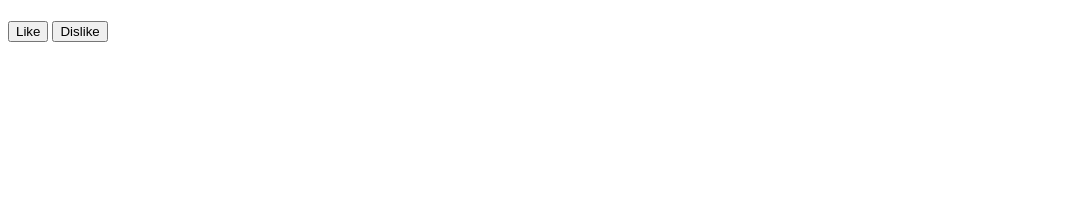
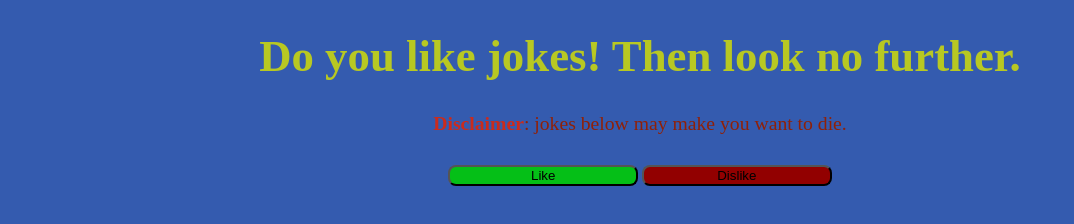
Before and after one commit to CalvinMASC6/Joke-stuff, a plain HTML site: page index.html in a window 1280 px wide. Shown: the whole page, without its empty margins (0-1074 px from the left). Drawn offline with Linux system fonts and the light colour scheme; no server answers.

Commit message:
CSS added

```diff
--- a/index.html
+++ b/index.html
@@ -13,6 +13,10 @@
     <link rel="stylesheet" href="./lib/CSS/style.css">
 </head>
 <body>
+    <header>
+        <h1>Do you like <strong id="Header_jokes">jokes</strong>! Then look no further.</h1>
+        <p id="P"><strong id="disclaimer">Disclaimer</strong>: jokes below may make you want to die.</p>
+    </header>
     <div id = "main_container">
         <div id = "joke_container">
             <h1 id = "joke_text"></h1>
--- a/lib/CSS/style.css
+++ b/lib/CSS/style.css
@@ -0,0 +1,49 @@
+body{
+    background-color: rgb(52, 91, 175);
+    text-align: center;
+}
+#joke_text{
+    -webkit-text-fill-color: rgba(117, 214, 25, 0.877);
+}
+#like{
+    border-radius: 8px;
+    background-color: rgba(2, 199, 12, 0.931);
+    width: 15%;
+    height: 15%;
+}
+#dislike{
+    border-radius: 8px;
+    background-color: #920000;
+    width: 15%;
+    height: 15%;
+}
+#feedback_container{
+    text-align: center;
+}
+#disclaimer{
+    -webkit-text-fill-color: #da260ee8;
+}
+#Header_jokes{
+    text-decoration: rgb(19, 161, 161);
+}
+header{
+    text-align: center;
+}
+#P{
+    -webkit-text-fill-color: #941e00f5;
+    font-size: 123%
+}
+h1{
+    font-size: 280%;
+    -webkit-text-fill-color: #b8c822;
+}
+img{
+    height: 20%;
+    width: 20%;
+}
+h2{
+    -webkit-text-fill-color: rgb(207, 30, 193);
+}
+#sassCOde h2{
+    -webkit-text-fill-color: rgba(17, 71, 43, 0.938);
+}
```
